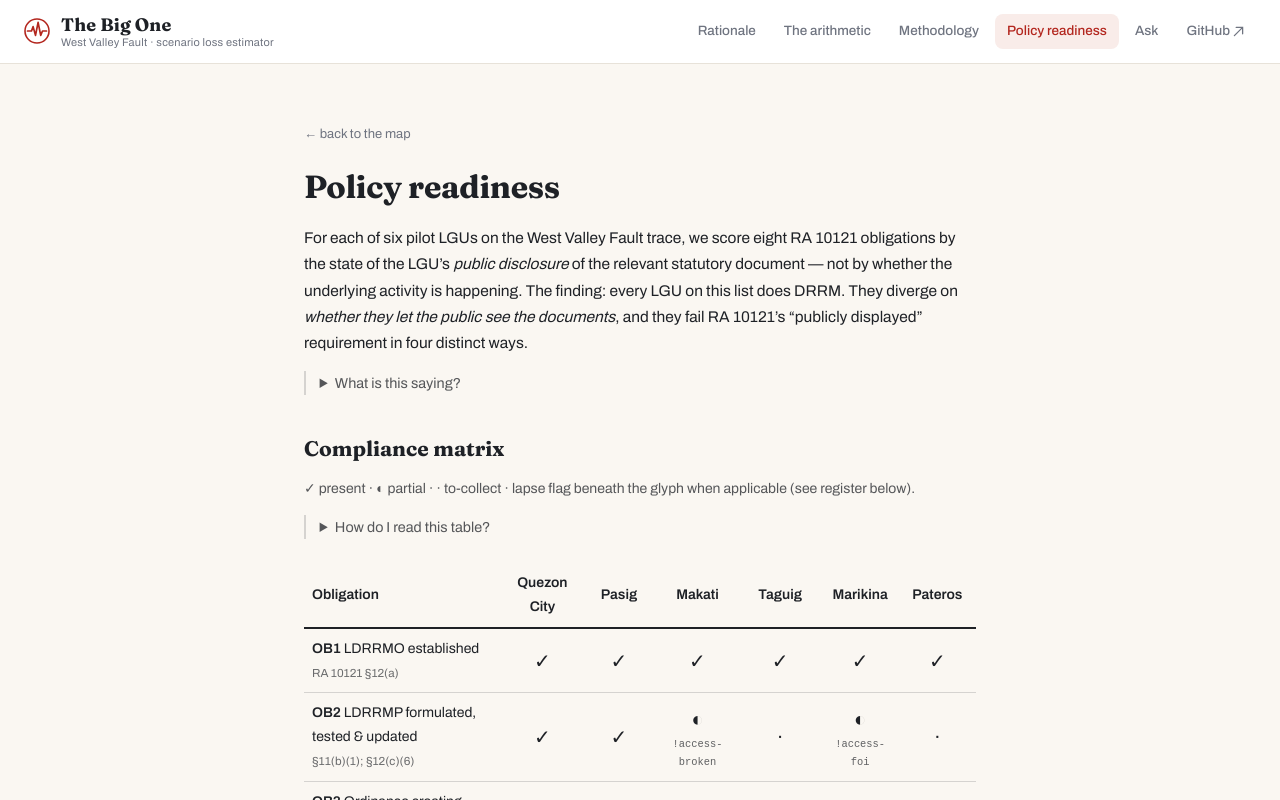
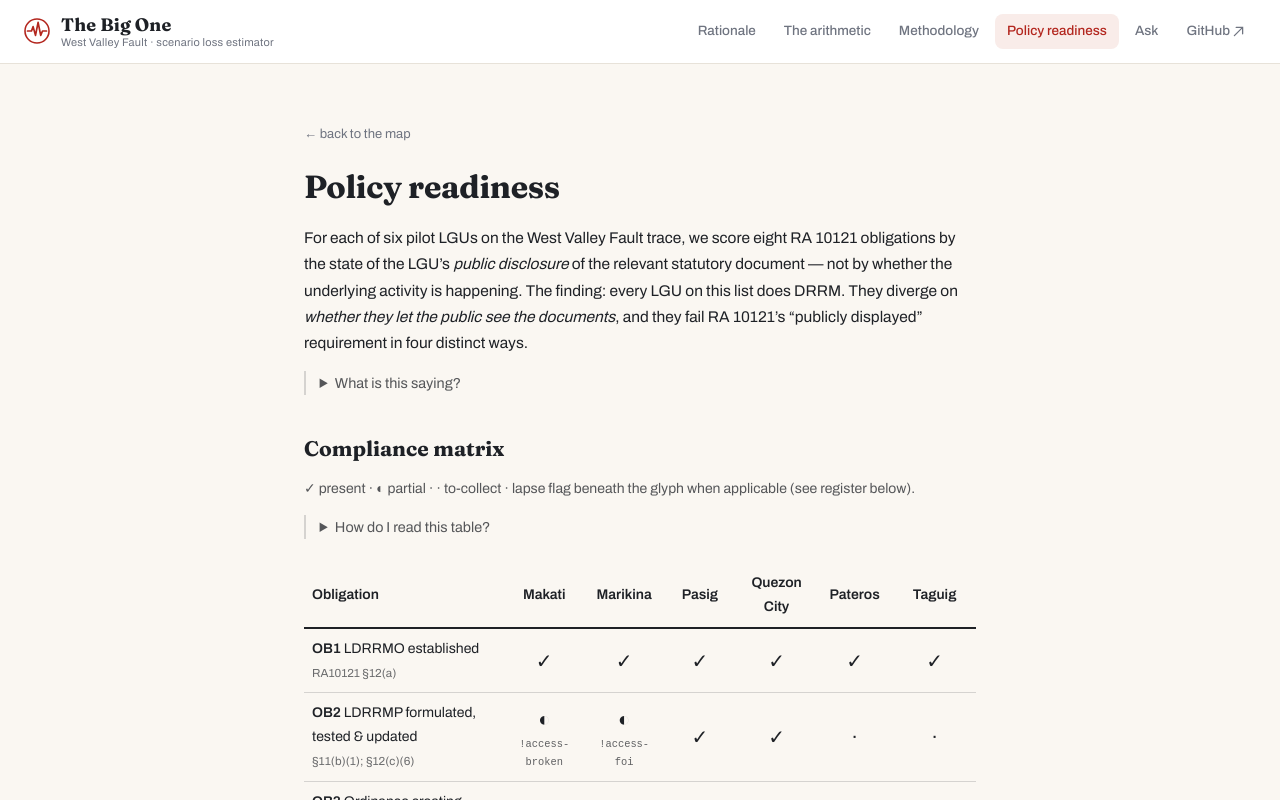
Before and after one commit to OrangeJuice023/the-big-one, a Next.js app in the folder web/: page /policy in a window 1280 px wide. Built offline with nearby package versions, Linux system fonts and the light colour scheme.

Commit message:
Generate /policy scorecard from status.csv instead of transcribing it: render_ledger.py now emits web/src/lib/scorecard.json; page imports it. Fixes Pasig OB4 and Taguig OB3, stale on the live site after the ledger changed

```diff
--- a/web/src/app/policy/page.tsx
+++ b/web/src/app/policy/page.tsx
@@ -1,117 +1,55 @@
 import Link from 'next/link';
 import Plain from '@/components/Plain';
+import scorecard from '@/lib/scorecard.json';
 
 export const metadata = { title: 'Policy readiness — The Big One' };
 
-type Status = 'present' | 'partial' | 'to-collect';
+/**
+ * The matrix is GENERATED, not transcribed.
+ *
+ * scorecard.json is emitted by policy-layer/ledger/render_ledger.py from
+ * status.csv, the single source of truth. An earlier version of this page kept
+ * a hand-copied duplicate and it went stale twice — Pasig OB4 and Taguig OB3
+ * were both wrong on the live site after the ledger changed, including the one
+ * cell carrying the project's sharpest finding. Regenerate with:
+ *
+ *     cd policy-layer/ledger && python3 render_ledger.py
+ *
+ * Only the prose notes below are authored here. Every status, lapse flag and
+ * total comes from the ledger.
+ */
+
+type Status = 'present' | 'partial' | 'to-collect' | 'absent';
 type Lapse = 'access-broken' | 'access-foi' | 'access-none' | 'access-opaque' | null;
+type Cell = { status: Status; lapse: Lapse };
 
-type Cell = { status: Status; lapse: Lapse };
-type LGU = { name: string; slug: string; cells: Record<string, Cell>; note?: string };
+const OBLIGATIONS = scorecard.obligations as { id: string; label: string; cite: string }[];
 
-const OBLIGATIONS: { id: string; label: string; cite: string }[] = [
-  { id: 'OB1', label: 'LDRRMO established', cite: 'RA 10121 §12(a)' },
-  { id: 'OB2', label: 'LDRRMP formulated, tested & updated', cite: '§11(b)(1); §12(c)(6)' },
-  { id: 'OB3', label: 'Ordinance creating DRRMO (staff+budget)', cite: 'IRR Rule 6 §6' },
-  { id: 'OB4', label: 'Hazard maps & plans PUBLICLY displayed', cite: 'IRR Rule 6 §7; §12(c)(10)' },
-  { id: 'OB5', label: 'Local risk assessment / hazard ID', cite: '§12(c)(2,3,9)' },
-  { id: 'OB6', label: 'Regular drills conducted', cite: 'IRR Rule 6 §7; §12(c)(4)' },
-  { id: 'OB7', label: 'LDRRM Fund incl. 30% QRF programmed', cite: '§21' },
-  { id: 'OB8', label: 'DRR mainstreamed into CDP/CLUP', cite: '§11(b)(2)' },
-];
+const NOTES: Record<string, string> = {
+  'Quezon City':
+    'Proactive digital disclosure. All eight obligations satisfied with primary documents publicly hosted on quezoncity.gov.ph.',
+  'Pasig':
+    'Published-but-discoverability-lapse. Statutory documents are on pasigcity.gov.ph but hosted at opaque-hash URLs; some are scanned-only. Ord. No. 02 s.2015 creates the PCDRRMO with a full plantilla; LDRRMP 2023–2028 targets zero casualties at M7.2. Pasig is one of three NCR LGUs (with QC and Makati) that installed physical WVF ground markers — the strongest hazard-display evidence in the corpus. But the plans limb of the same obligation fails: the council’s own Committee on Disaster Resilience directed on 7 June 2023 that the LDRRMP be “down loadable thru Pasig City website/platform”, and it is not. It is obtainable only in person, on a formal letter, a government ID and a USB drive.',
+  'Makati':
+    'Attempted digital disclosure, links broken. The Enhanced Makati DRRM Plan 2019–2030 is described on the Resilient Makati portal but the plan PDF returns file-not-found; the city hazard-map portal shows "not currently available" for several layers. CDP 2019–2025 and Zoning Ord. 2012-102 (with 5m WVF easement) are publicly hosted.',
+  'Taguig':
+    'Portal publishes operational activity (drills, Center for Disaster Management, MOCCOV, Aerial Platform Fire Truck), but statutory documents are eFOI-gated. CLUP 2000–2020 available only on 3rd-party academic mirrors. Updated CLUP eFOI request Sept 2025 routed through DENR-LMB. Ord. No. 91 s.2023 creates CDRRMO positions and appropriates funds, but the city’s ordinance index is titles-only, on a free third-party platform, covering 2022–2024 only — so the original office-creating ordinance is not reachable from it.',
+  'Marikina':
+    'Deliberate eFOI-only channel. DRRMO-creating Ord. No. 132 s.2011 identified but not publicly downloadable; LDRRMP shared via foi.gov.ph on request; CLUP 2018–2027 only on 3rd-party academic repos or by request from CPDO/eFOI. Documents exist and are active — they are not proactively disclosed.',
+  'Pateros':
+    'Portal exists but never attempted digital disclosure of DRRM documents. LDRRMO regulator-attested via DILG-NCR Local DRRMO Forum (14 July 2026) and PIA/OCD-NCR Magna Carta forum (July 2025). Response activity documented via non-LGU channels (PIA, BFP-NCR Facebook, SubayBAYAN LFP). Calamity fund tapped by council resolution (Aug 2013).',
+};
 
-const LGUS: LGU[] = [
-  {
-    name: 'Quezon City',
-    slug: 'qc',
-    note: 'Proactive digital disclosure. All eight obligations satisfied with primary documents publicly hosted on quezoncity.gov.ph.',
-    cells: {
-      OB1: { status: 'present', lapse: null },
-      OB2: { status: 'present', lapse: null },
-      OB3: { status: 'present', lapse: null },
-      OB4: { status: 'present', lapse: null },
-      OB5: { status: 'present', lapse: null },
-      OB6: { status: 'present', lapse: null },
-      OB7: { status: 'present', lapse: null },
-      OB8: { status: 'present', lapse: null },
-    },
-  },
-  {
-    name: 'Pasig',
-    slug: 'pasig',
-    note: 'Published-but-discoverability-lapse. Statutory documents are on pasigcity.gov.ph but hosted at opaque-hash URLs; some are scanned-only. Ord. No. 02 s.2015 creates the PCDRRMO with a full plantilla; LDRRMP 2023–2028 targets zero casualties at M7.2. Pasig is one of three NCR LGUs (with QC and Makati) that installed physical WVF ground markers \u2014 the strongest hazard-display evidence in the corpus. But the plans limb of the same obligation fails: the council\u2019s own Committee on Disaster Resilience directed on 7 June 2023 that the LDRRMP be \u201cdown loadable thru Pasig City website/platform\u201d, and it is not. It is obtainable only in person, on a formal letter, a government ID and a USB drive.',
-    cells: {
-      OB1: { status: 'present', lapse: null },
-      OB2: { status: 'present', lapse: null },
-      OB3: { status: 'present', lapse: null },
-      OB4: { status: 'partial', lapse: 'access-foi' },
-      OB5: { status: 'present', lapse: null },
-      OB6: { status: 'present', lapse: null },
-      OB7: { status: 'partial', lapse: null },
-      OB8: { status: 'present', lapse: null },
-    },
-  },
-  {
-    name: 'Makati',
-    slug: 'makati',
-    note: 'Attempted digital disclosure, links broken. The Enhanced Makati DRRM Plan 2019–2030 is described on the Resilient Makati portal but the plan PDF returns file-not-found; the city hazard-map portal shows "not currently available" for several layers. CDP 2019–2025 and Zoning Ord. 2012-102 (with 5m WVF easement) are publicly hosted.',
-    cells: {
-      OB1: { status: 'present', lapse: null },
-      OB2: { status: 'partial', lapse: 'access-broken' },
-      OB3: { status: 'present', lapse: null },
-      OB4: { status: 'partial', lapse: 'access-broken' },
-      OB5: { status: 'present', lapse: null },
-      OB6: { status: 'to-collect', lapse: null },
-      OB7: { status: 'present', lapse: null },
-      OB8: { status: 'present', lapse: null },
-    },
-  },
-  {
-    name: 'Taguig',
-    slug: 'taguig',
-    note: 'Portal publishes operational activity (drills, Center for Disaster Management, MOCCOV, Aerial Platform Fire Truck), but statutory documents are eFOI-gated. CLUP 2000–2020 available only on 3rd-party academic mirrors. Updated CLUP eFOI request Sept 2025 routed through DENR-LMB. Ord. No. 91 s.2023 creates CDRRMO positions and appropriates funds, but the city\u2019s ordinance index is titles-only, on a free third-party platform, covering 2022\u20132024 only \u2014 so the original office-creating ordinance is not reachable from it.',
-    cells: {
-      OB1: { status: 'present', lapse: null },
-      OB2: { status: 'to-collect', lapse: null },
-      OB3: { status: 'partial', lapse: 'access-opaque' },
-      OB4: { status: 'partial', lapse: 'access-foi' },
-      OB5: { status: 'partial', lapse: null },
-      OB6: { status: 'present', lapse: null },
-      OB7: { status: 'partial', lapse: 'access-foi' },
-      OB8: { status: 'partial', lapse: 'access-foi' },
-    },
-  },
-  {
-    name: 'Marikina',
-    slug: 'marikina',
-    note: 'Deliberate eFOI-only channel. DRRMO-creating Ord. No. 132 s.2011 identified but not publicly downloadable; LDRRMP shared via foi.gov.ph on request; CLUP 2018–2027 only on 3rd-party academic repos or by request from CPDO/eFOI. Documents exist and are active — they are not proactively disclosed.',
-    cells: {
-      OB1: { status: 'present', lapse: null },
-      OB2: { status: 'partial', lapse: 'access-foi' },
-      OB3: { status: 'partial', lapse: 'access-foi' },
-      OB4: { status: 'partial', lapse: null },
-      OB5: { status: 'partial', lapse: null },
-      OB6: { status: 'present', lapse: null },
-      OB7: { status: 'present', lapse: null },
-      OB8: { status: 'partial', lapse: 'access-foi' },
-    },
-  },
-  {
-    name: 'Pateros',
-    slug: 'pateros',
-    note: 'Portal exists but never attempted digital disclosure of DRRM documents. LDRRMO regulator-attested via DILG-NCR Local DRRMO Forum (14 July 2026) and PIA/OCD-NCR Magna Carta forum (July 2025). Response activity documented via non-LGU channels (PIA, BFP-NCR Facebook, SubayBAYAN LFP). Calamity fund tapped by council resolution (Aug 2013).',
-    cells: {
-      OB1: { status: 'present', lapse: null },
-      OB2: { status: 'to-collect', lapse: null },
-      OB3: { status: 'to-collect', lapse: null },
-      OB4: { status: 'to-collect', lapse: null },
-      OB5: { status: 'to-collect', lapse: null },
-      OB6: { status: 'partial', lapse: 'access-none' },
-      OB7: { status: 'partial', lapse: 'access-none' },
-      OB8: { status: 'to-collect', lapse: null },
-    },
-  },
-];
+const LGUS = (scorecard.lgus as {
+  name: string;
+  slug: string;
+  cells: Record<string, { status: string; lapse: string | null }>;
+  totals: { present: number; partial: number; toCollect: number; lapses: number };
+}[]).map((l) => ({
+  ...l,
+  cells: l.cells as unknown as Record<string, Cell>,
+  note: NOTES[l.name] ?? '',
+}));
 
 const LAPSE_LABEL: Record<string, string> = {
   'access-broken': 'attempted publish, link fails',
@@ -126,16 +64,9 @@ function glyph(cell: Cell) {
   return '·';
 }
 
-function countRow(lgu: LGU) {
-  let present = 0, partial = 0, tocollect = 0, lapses = 0;
-  for (const oid of OBLIGATIONS.map(o => o.id)) {
-    const c = lgu.cells[oid];
-    if (c.status === 'present') present++;
-    else if (c.status === 'partial') partial++;
-    else tocollect++;
-    if (c.lapse) lapses++;
-  }
-  return { present, partial, tocollect, lapses };
+function countRow(lgu: (typeof LGUS)[number]) {
+  const t = lgu.totals;
+  return { present: t.present, partial: t.partial, tocollect: t.toCollect, lapses: t.lapses };
 }
 
 export default function PolicyReadiness() {
--- /dev/null
+++ b/web/src/lib/scorecard.json
@@ -0,0 +1,311 @@
+{
+ "_generated": "by policy-layer/ledger/render_ledger.py — do not edit by hand",
+ "obligations": [
+  {
+   "id": "OB1",
+   "label": "LDRRMO established",
+   "cite": "RA10121 §12(a)"
+  },
+  {
+   "id": "OB2",
+   "label": "LDRRMP formulated, tested & updated",
+   "cite": "§11(b)(1); §12(c)(6)"
+  },
+  {
+   "id": "OB3",
+   "label": "Ordinance creating DRRMO (staff+budget)",
+   "cite": "IRR Rule 6 §6"
+  },
+  {
+   "id": "OB4",
+   "label": "Hazard maps & plans PUBLICLY displayed",
+   "cite": "IRR Rule 6 §7; §12(c)(10)"
+  },
+  {
+   "id": "OB5",
+   "label": "Local risk assessment / hazard ID",
+   "cite": "§12(c)(2,3,9)"
+  },
+  {
+   "id": "OB6",
+   "label": "Regular drills conducted",
+   "cite": "IRR Rule 6 §7; §12(c)(4)"
+  },
+  {
+   "id": "OB7",
+   "label": "LDRRM Fund incl. 30% QRF programmed",
+   "cite": "§21"
+  },
+  {
+   "id": "OB8",
+   "label": "DRR mainstreamed into CDP/CLUP",
+   "cite": "§11(b)(2)"
+  }
+ ],
+ "lgus": [
+  {
+   "name": "Makati",
+   "slug": "makati",
+   "cells": {
+    "OB1": {
+     "status": "present",
+     "lapse": null
+    },
+    "OB2": {
+     "status": "partial",
+     "lapse": "access-broken"
+    },
+    "OB3": {
+     "status": "present",
+     "lapse": null
+    },
+    "OB4": {
+     "status": "partial",
+     "lapse": "access-broken"
+    },
+    "OB5": {
+     "status": "present",
+     "lapse": null
+    },
+    "OB6": {
+     "status": "to-collect",
+     "lapse": null
+    },
+    "OB7": {
+     "status": "present",
+     "lapse": null
+    },
+    "OB8": {
+     "status": "present",
+     "lapse": null
+    }
+   },
+   "totals": {
+    "present": 5,
+    "partial": 2,
+    "toCollect": 1,
+    "lapses": 2
+   }
+  },
+  {
+   "name": "Marikina",
+   "slug": "marikina",
+   "cells": {
+    "OB1": {
+     "status": "present",
+     "lapse": null
+    },
+    "OB2": {
+     "status": "partial",
+     "lapse": "access-foi"
+    },
+    "OB3": {
+     "status": "partial",
+     "lapse": "access-foi"
+    },
+    "OB4": {
+     "status": "partial",
+     "lapse": null
+    },
+    "OB5": {
+     "status": "partial",
+     "lapse": null
+    },
+    "OB6": {
+     "status": "present",
+     "lapse": null
+    },
+    "OB7": {
+     "status": "present",
+     "lapse": null
+    },
+    "OB8": {
+     "status": "partial",
+     "lapse": "access-foi"
+    }
+   },
+   "totals": {
+    "present": 3,
+    "partial": 5,
+    "toCollect": 0,
+    "lapses": 3
+   }
+  },
+  {
+   "name": "Pasig",
+   "slug": "pasig",
+   "cells": {
+    "OB1": {
+     "status": "present",
+     "lapse": null
+    },
+    "OB2": {
+     "status": "present",
+     "lapse": null
+    },
+    "OB3": {
+     "status": "present",
+     "lapse": null
+    },
+    "OB4": {
+     "status": "partial",
+     "lapse": "access-foi"
+    },
+    "OB5": {
+     "status": "present",
+     "lapse": null
+    },
+    "OB6": {
+     "status": "present",
+     "lapse": null
+    },
+    "OB7": {
+     "status": "partial",
+     "lapse": null
+    },
+    "OB8": {
+     "status": "present",
+     "lapse": null
+    }
+   },
+   "totals": {
+    "present": 6,
+    "partial": 2,
+    "toCollect": 0,
+    "lapses": 1
+   }
+  },
+  {
+   "name": "Quezon City",
+   "slug": "quezon-city",
+   "cells": {
+    "OB1": {
+     "status": "present",
+     "lapse": null
+    },
+    "OB2": {
+     "status": "present",
+     "lapse": null
+    },
+    "OB3": {
+     "status": "present",
+     "lapse": null
+    },
+    "OB4": {
+     "status": "present",
+     "lapse": null
+    },
+    "OB5": {
+     "status": "present",
+     "lapse": null
+    },
+    "OB6": {
+     "status": "present",
+     "lapse": null
+    },
+    "OB7": {
+     "status": "present",
+     "lapse": null
+    },
+    "OB8": {
+     "status": "present",
+     "lapse": null
+    }
+   },
+   "totals": {
+    "present": 8,
+    "partial": 0,
+    "toCollect": 0,
+    "lapses": 0
+   }
+  },
+  {
+   "name": "Pateros",
+   "slug": "pateros",
+   "cells": {
+    "OB1": {
+     "status": "present",
+     "lapse": null
+    },
+    "OB2": {
+     "status": "to-collect",
+     "lapse": null
+    },
+    "OB3": {
+     "status": "to-collect",
+     "lapse": null
+    },
+    "OB4": {
+     "status": "to-collect",
+     "lapse": null
+    },
+    "OB5": {
+     "status": "to-collect",
+     "lapse": null
+    },
+    "OB6": {
+     "status": "partial",
+     "lapse": "access-none"
+    },
+    "OB7": {
+     "status": "partial",
+     "lapse": "access-none"
+    },
+    "OB8": {
+     "status": "to-collect",
+     "lapse": null
+    }
+   },
+   "totals": {
+    "present": 1,
+    "partial": 2,
+    "toCollect": 5,
+    "lapses": 2
+   }
+  },
+  {
+   "name": "Taguig",
+   "slug": "taguig",
+   "cells": {
+    "OB1": {
+     "status": "present",
+     "lapse": null
+    },
+    "OB2": {
+     "status": "to-collect",
+     "lapse": null
+    },
+    "OB3": {
+     "status": "partial",
+     "lapse": "access-opaque"
+    },
+    "OB4": {
+     "status": "partial",
+     "lapse": "access-foi"
+    },
+    "OB5": {
+     "status": "partial",
+     "lapse": null
+    },
+    "OB6": {
+     "status": "present",
+     "lapse": null
+    },
+    "OB7": {
+     "status": "partial",
+     "lapse": "access-foi"
+    },
+    "OB8": {
+     "status": "partial",
+     "lapse": "access-foi"
+    }
+   },
+   "totals": {
+    "present": 2,
+    "partial": 5,
+    "toCollect": 1,
+    "lapses": 4
+   }
+  }
+ ]
+}
```
Also changed, not shown: 1 other file (tests, documents, lock files or other folders).
